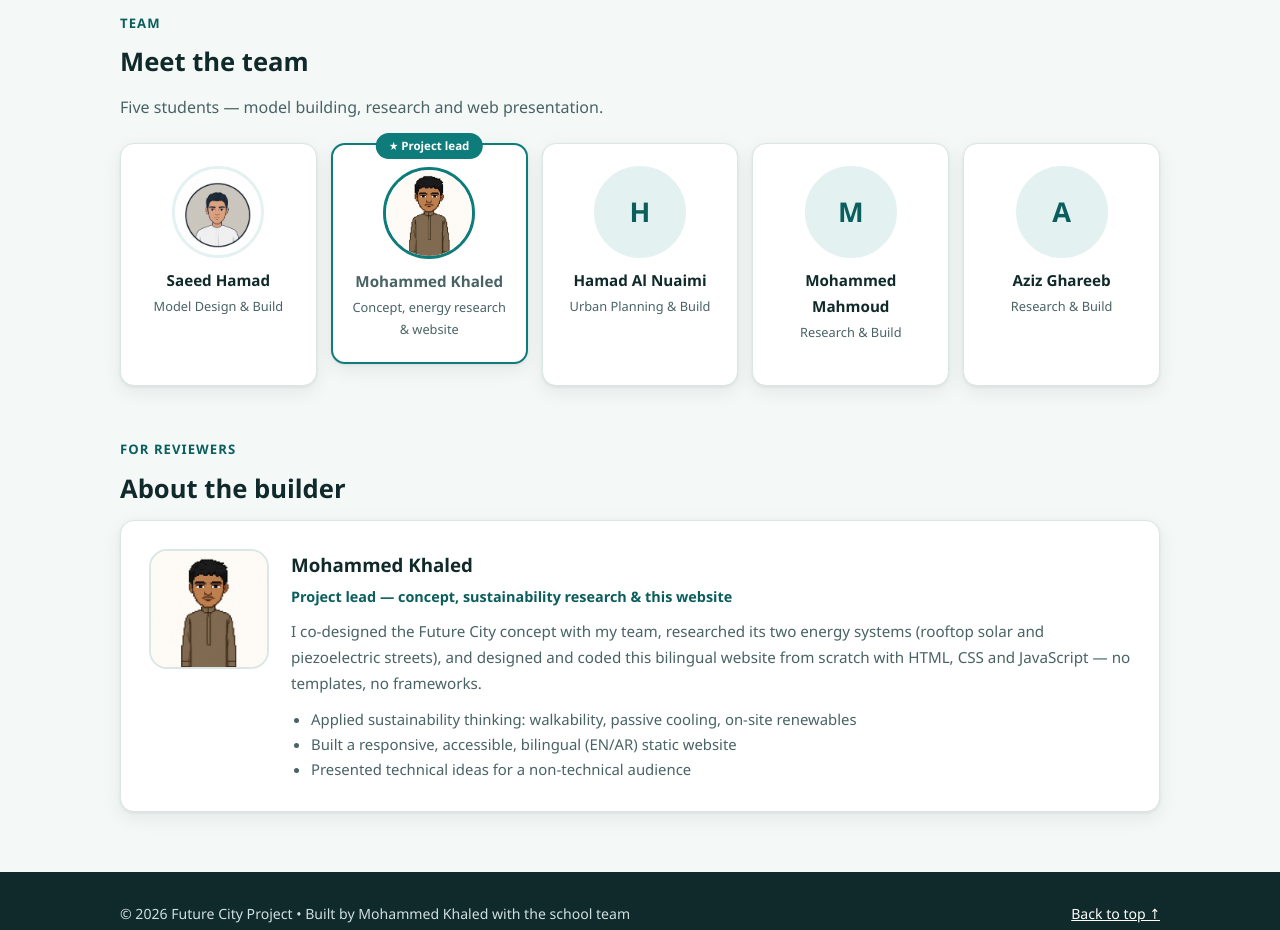
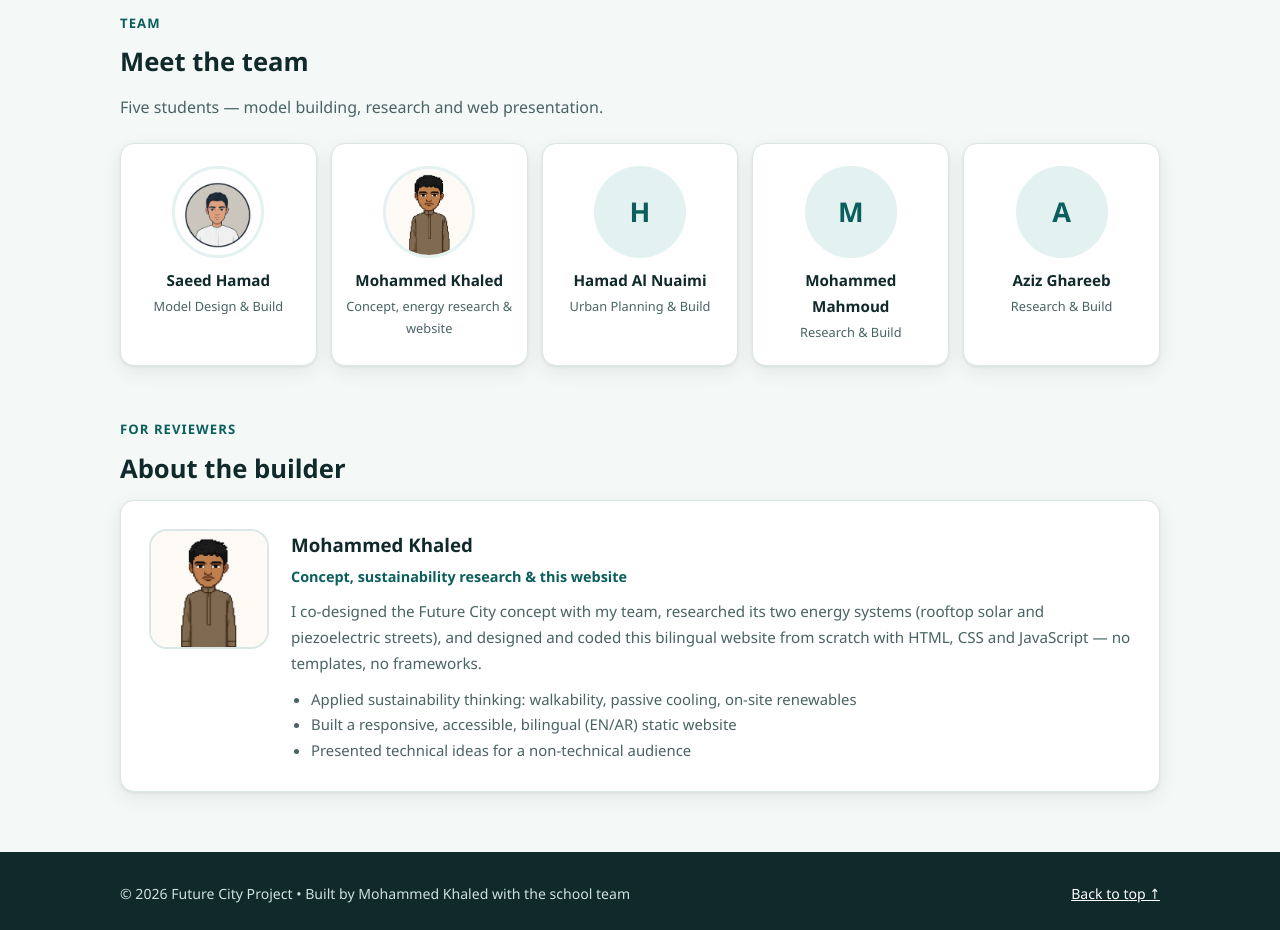
Before and after one commit to efdge/Future_City_Project, a plain HTML site: page index.html in a window 1280 px wide. Shown: the part 3240-4170 px from the top of the page. Drawn offline with Linux system fonts and the light colour scheme.

Commit message:
Remove project-lead claims, credit as equal team member

```diff
--- a/index.html
+++ b/index.html
@@ -188,15 +188,6 @@
     }
     .member strong { display: block; font-size: 0.95rem; }
     .member .role { display: block; color: var(--muted); font-size: 0.8rem; margin-top: 2px; }
-    .member.lead { border: 2px solid var(--teal); }
-    .member.lead img { border-color: var(--teal); }
-    .lead-badge {
-      position: absolute; top: -12px; inset-inline-start: 50%; transform: translateX(-50%);
-      background: var(--teal); color: #fff; font-size: 0.72rem; font-weight: 800;
-      padding: 3px 13px; border-radius: 999px; white-space: nowrap;
-    }
-    html[dir="rtl"] .lead-badge { transform: translateX(50%); }
-
     .author { display: grid; grid-template-columns: 120px 1fr; gap: 22px; padding: 28px; align-items: start; }
     .author img { width: 120px; height: 120px; border-radius: 18px; object-fit: cover; border: 2px solid var(--line); }
     .author h3 { margin: 0 0 4px; }
@@ -378,8 +369,7 @@
             <strong>Saeed Hamad</strong>
             <span class="role" data-i18n="r_saeed">Model Design &amp; Build</span>
           </div>
-          <div class="card member lead">
-            <span class="lead-badge" data-i18n="lead_badge">★ Project lead</span>
+          <div class="card member">
             <img src="mohammed-khaled.jpg" alt="Portrait of Mohammed Khaled" loading="lazy" onerror="this.outerHTML='<span class=&quot;avatar-initials&quot; aria-hidden=&quot;true&quot;>M</span>'">
             <strong>Mohammed Khaled</strong>
             <span class="role" data-i18n="r_mohammed">Concept, energy research &amp; website</span>
@@ -407,10 +397,10 @@
         <p class="kicker" data-i18n="k_author">For reviewers</p>
         <h2 class="section-title" id="author-h" data-i18n="author_h">About the builder</h2>
         <div class="card author">
-          <img src="mohammed-khaled.jpg" alt="Mohammed Khaled, project lead and website builder" loading="lazy">
+          <img src="mohammed-khaled.jpg" alt="Mohammed Khaled, website builder" loading="lazy">
           <div>
             <h3>Mohammed Khaled</h3>
-            <p class="author-sub" data-i18n="author_sub">Project lead — concept, sustainability research &amp; this website</p>
+            <p class="author-sub" data-i18n="author_sub">Concept, sustainability research &amp; this website</p>
             <p data-i18n="author_p">I co-designed the Future City concept with my team, researched its two energy systems (rooftop solar and piezoelectric streets), and designed and coded this bilingual website from scratch with HTML, CSS and JavaScript — no templates, no frameworks.</p>
             <ul>
               <li data-i18n="au_l1">Applied sustainability thinking: walkability, passive cooling, on-site renewables</li>
@@ -477,9 +467,8 @@
         team_sub: "Five students — model building, research and web presentation.",
         r_saeed: "Model Design & Build", r_mohammed: "Concept, energy research & website",
         r_hamad: "Urban Planning & Build", r_mahmoud: "Research & Build", r_aziz: "Research & Build",
-        lead_badge: "★ Project lead",
         k_author: "For reviewers", author_h: "About the builder",
-        author_sub: "Project lead — concept, sustainability research & this website",
+        author_sub: "Concept, sustainability research & this website",
         author_p: "I co-designed the Future City concept with my team, researched its two energy systems (rooftop solar and piezoelectric streets), and designed and coded this bilingual website from scratch with HTML, CSS and JavaScript — no templates, no frameworks.",
         au_l1: "Applied sustainability thinking: walkability, passive cooling, on-site renewables",
         au_l2: "Built a responsive, accessible, bilingual (EN/AR) static website",
@@ -532,9 +521,8 @@
         team_sub: "خمسة طلاب — بناء المجسّم والبحث والعرض عبر الويب.",
         r_saeed: "تصميم وتنفيذ المجسّم", r_mohammed: "الفكرة وبحث الطاقة والموقع",
         r_hamad: "التخطيط العمراني والبناء", r_mahmoud: "البحث والبناء", r_aziz: "البحث والبناء",
-        lead_badge: "★ قائد المشروع",
         k_author: "للمراجعين", author_h: "عن المنفّذ",
-        author_sub: "قائد المشروع — الفكرة وبحث الاستدامة وهذا الموقع",
+        author_sub: "الفكرة وبحث الاستدامة وهذا الموقع",
         author_p: "شاركت في تصميم فكرة مدينة المستقبل مع فريقي، وبحثت نظامي الطاقة (الشمسية على الأسطح وشوارع البيزوالكترك)، وصممت وبرمجت هذا الموقع ثنائي اللغة من الصفر بـ HTML وCSS وJavaScript — دون قوالب أو أطر جاهزة.",
         au_l1: "تفكير استدامة تطبيقي: مشي وتهوية طبيعية وطاقة متجددة محلية",
         au_l2: "بناء موقع ثابت متجاوب وسهل الوصول وثنائي اللغة (EN/AR)",
```
Also changed, not shown: 1 other file.
